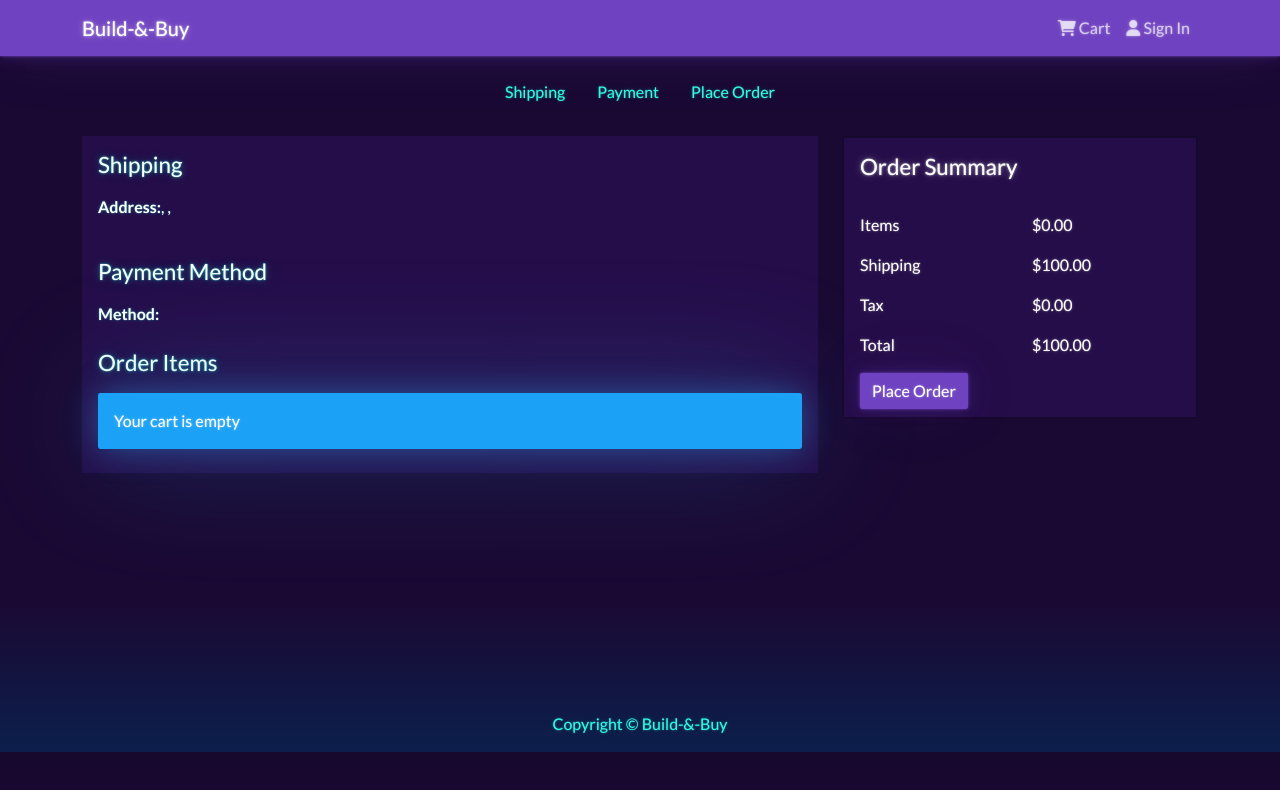
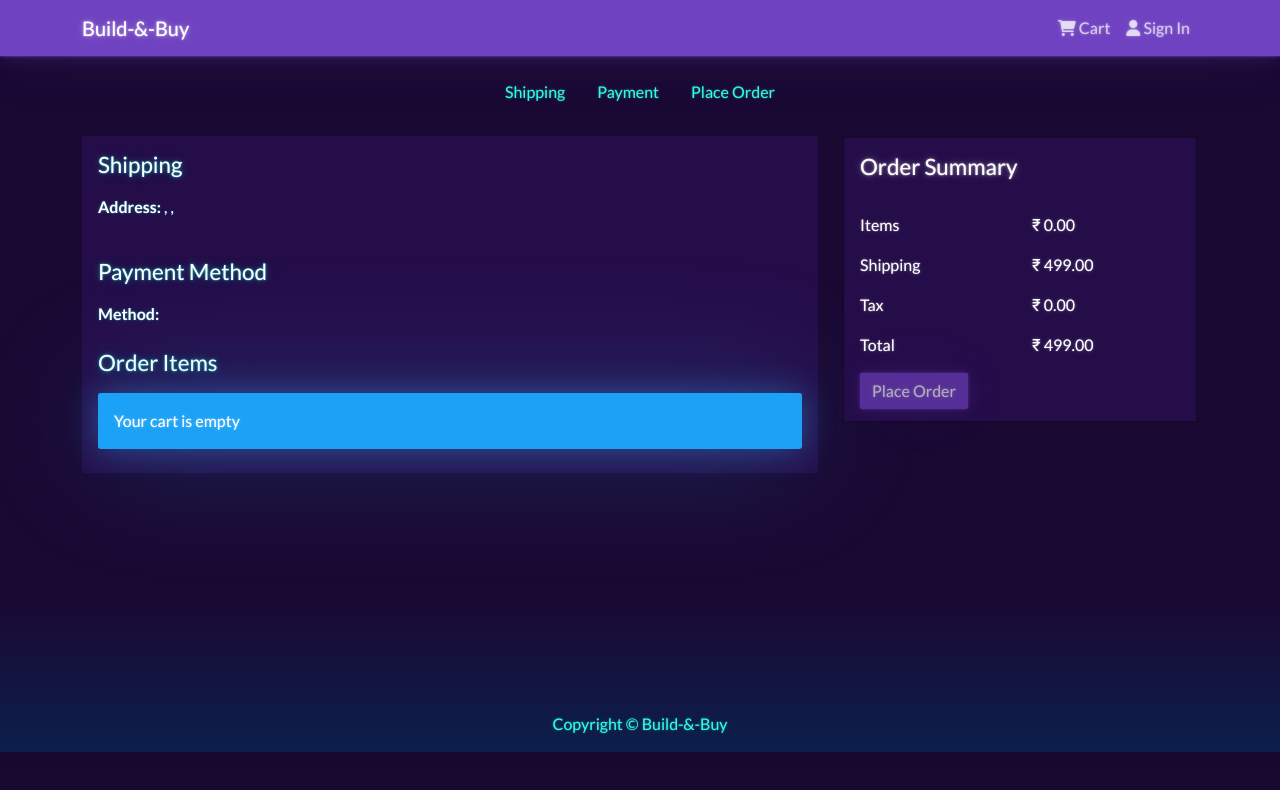
Before and after one commit to SiddharthSsb11/build-and-buy, a React (Create React App) app in the folder frontend/: page /placeorder in a window 1280 px wide. Shown: the top 790 px of the page. Built offline with nearby package versions, Linux system fonts and the light colour scheme.

Commit message:
calculations bugs fixed

```diff
--- a/frontend/src/reducers/cartReducers.js
+++ b/frontend/src/reducers/cartReducers.js
@@ -7,7 +7,7 @@ export const cartReducer = (state = { cartItems: [], shippingAddress: {} }, acti
       const item = action.payload;
 
       //console.log(item,'item payload');
-      console.log(state, 'state cartReducer');
+      //console.log(state, 'state cartReducer');
 
       const existingItem = state.cartItems.find((x) => x.product === item.product);
 
--- a/frontend/src/screens/PlaceOrderScreen.js
+++ b/frontend/src/screens/PlaceOrderScreen.js
@@ -6,38 +6,45 @@ import Message from '../components/Message'
 import CheckoutSteps from '../components/CheckoutSteps'
 
 const PlaceOrderScreen = () => {
-  const cart = useSelector((state) => state.cart)
+  const cart = useSelector((state) => state.cart);
 
-  //   Calculate prices
-  const addDecimals = (num) => {
-    return (Math.round(num * 100) / 100).toFixed(2)
+  //   Calculate prices(prefer in reducer or in be)
+/*   const addDecimals = (num) => {
+    return (Math.round(num * 100) / 100).toFixed(2);
+  } */
+
+/*   cart.itemsPrice = cart.cartItems.reduce((acc, item) => acc + item.price * item.qty, 0)
+
+  cart.shippingPrice = cart.itemsPrice > 9999 ? 0 : 499;
+  //cart.taxPrice = (0.18 * cart.itemsPrice).toFixed(2);
+  cart.taxPrice = (0.18 * cart.itemsPrice)
+  cart.totalPrice =  Number(cart.itemsPrice) + Number(cart.shippingPrice) + Number(cart.taxPrice); */
+
+  //console.log(cart.shippingPrice, cart.taxPrice, typeof cart.itemsPrice,);
+  //avoiding the mutation of cart object
+
+  const itemsPrice = cart.cartItems.reduce( (acc, item) => acc + item.price * item.qty, 0);
+  const shippingPrice = itemsPrice > 9999 ? 0 : 499;
+  const taxPrice = 0.18 * itemsPrice;
+  const totalPrice = itemsPrice + shippingPrice + taxPrice;
+
+  const placeOrderHandler = () => {
+    console.log('order');
   }
 
-  cart.itemsPrice = addDecimals(
-    cart.cartItems.reduce((acc, item) => acc + item.price * item.qty, 0)
-  )
-  cart.shippingPrice = addDecimals(cart.itemsPrice > 100 ? 0 : 100)
-  cart.taxPrice = addDecimals(Number((0.15 * cart.itemsPrice).toFixed(2)))
-  cart.totalPrice = (
-    Number(cart.itemsPrice) +
-    Number(cart.shippingPrice) +
-    Number(cart.taxPrice)
-  ).toFixed(2)
-
-  const placeOrderHandler = () => {
-    console.log('order')
-  }
+  //console.log(cart, 'order screen after maths');
+  console.log(totalPrice, 'order screen')
 
   return (
     <>
-      <CheckoutSteps step1 step2 step3 step4 />
+      <CheckoutSteps step1 step2 step3 />
       <Row>
         <Col md={8}>
           <ListGroup variant='flush'>
             <ListGroup.Item>
               <h2>Shipping</h2>
               <p>
-                <strong>Address:</strong>
+                <strong>Address: </strong>
                 {cart.shippingAddress.address}, {cart.shippingAddress.city}{' '}
                 {cart.shippingAddress.postalCode},{' '}
                 {cart.shippingAddress.country}
@@ -57,7 +64,7 @@ const PlaceOrderScreen = () => {
               ) : (
                 <ListGroup variant='flush'>
                   {cart.cartItems.map((item, index) => (
-                    <ListGroup.Item key={index}>
+                    <ListGroup.Item key={item.product}>
                       <Row>
                         <Col md={1}>
                           <Image
@@ -73,7 +80,7 @@ const PlaceOrderScreen = () => {
                           </Link>
                         </Col>
                         <Col md={4}>
-                          {item.qty} x ${item.price} = ${item.qty * item.price}
+                          {item.qty} x ₹ {item.price} = ₹ {item.qty * item.price}
                         </Col>
                       </Row>
                     </ListGroup.Item>
@@ -92,32 +99,32 @@ const PlaceOrderScreen = () => {
               <ListGroup.Item>
                 <Row>
                   <Col>Items</Col>
-                  <Col>${cart.itemsPrice}</Col>
+                  <Col>₹ {itemsPrice.toFixed(2)}</Col>
                 </Row>
               </ListGroup.Item>
               <ListGroup.Item>
                 <Row>
                   <Col>Shipping</Col>
-                  <Col>${cart.shippingPrice}</Col>
+                  <Col>₹ {shippingPrice.toFixed(2)}</Col>
                 </Row>
               </ListGroup.Item>
               <ListGroup.Item>
                 <Row>
                   <Col>Tax</Col>
-                  <Col>${cart.taxPrice}</Col>
+                  <Col>₹ {taxPrice.toFixed(2)}</Col>
                 </Row>
               </ListGroup.Item>
               <ListGroup.Item>
                 <Row>
                   <Col>Total</Col>
-                  <Col>${cart.totalPrice}</Col>
+                  <Col>₹ {totalPrice.toFixed(2)}</Col>
                 </Row>
               </ListGroup.Item>
               <ListGroup.Item>
                 <Button
                   type='button'
-                  className='btn-block'
-                  disabled={cart.cartItems === 0}
+                  className='btn-block mb-1'
+                  disabled={!cart.cartItems.length}
                   onClick={placeOrderHandler}
                 >
                   Place Order
```
